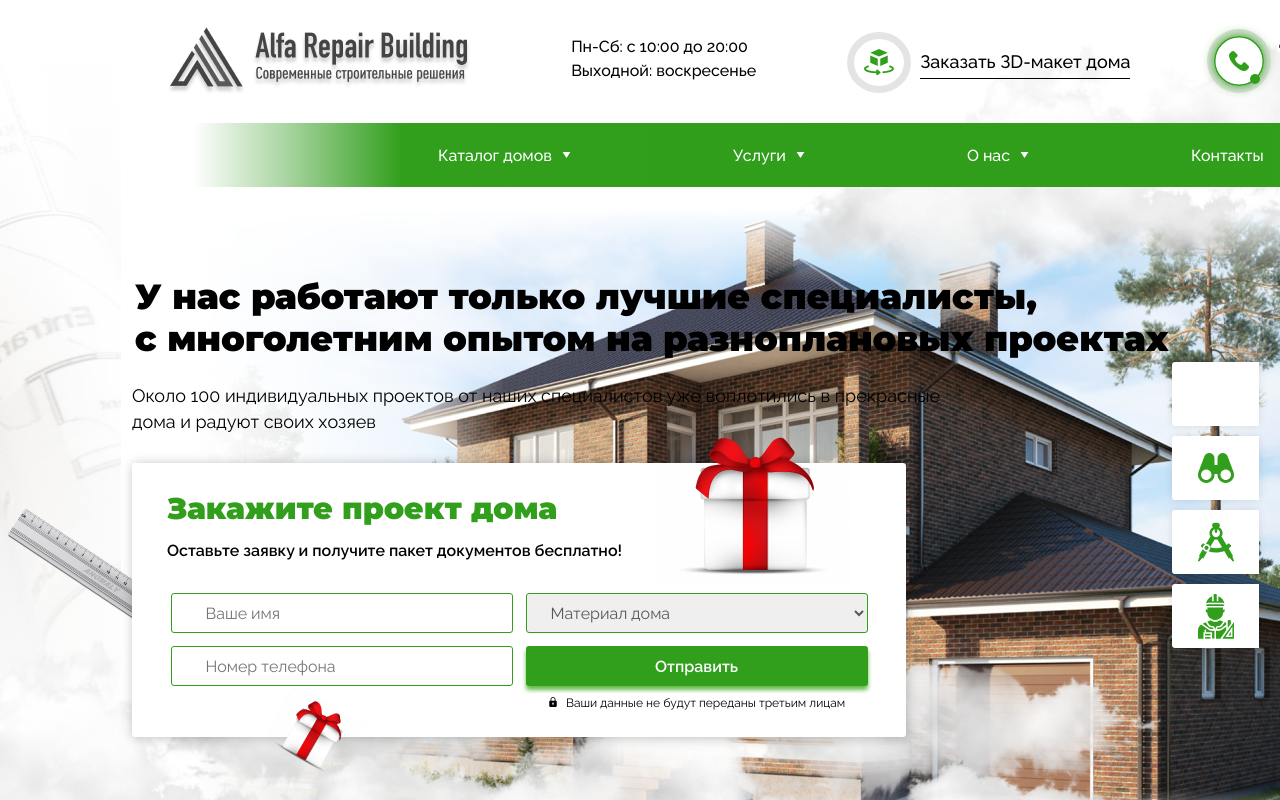
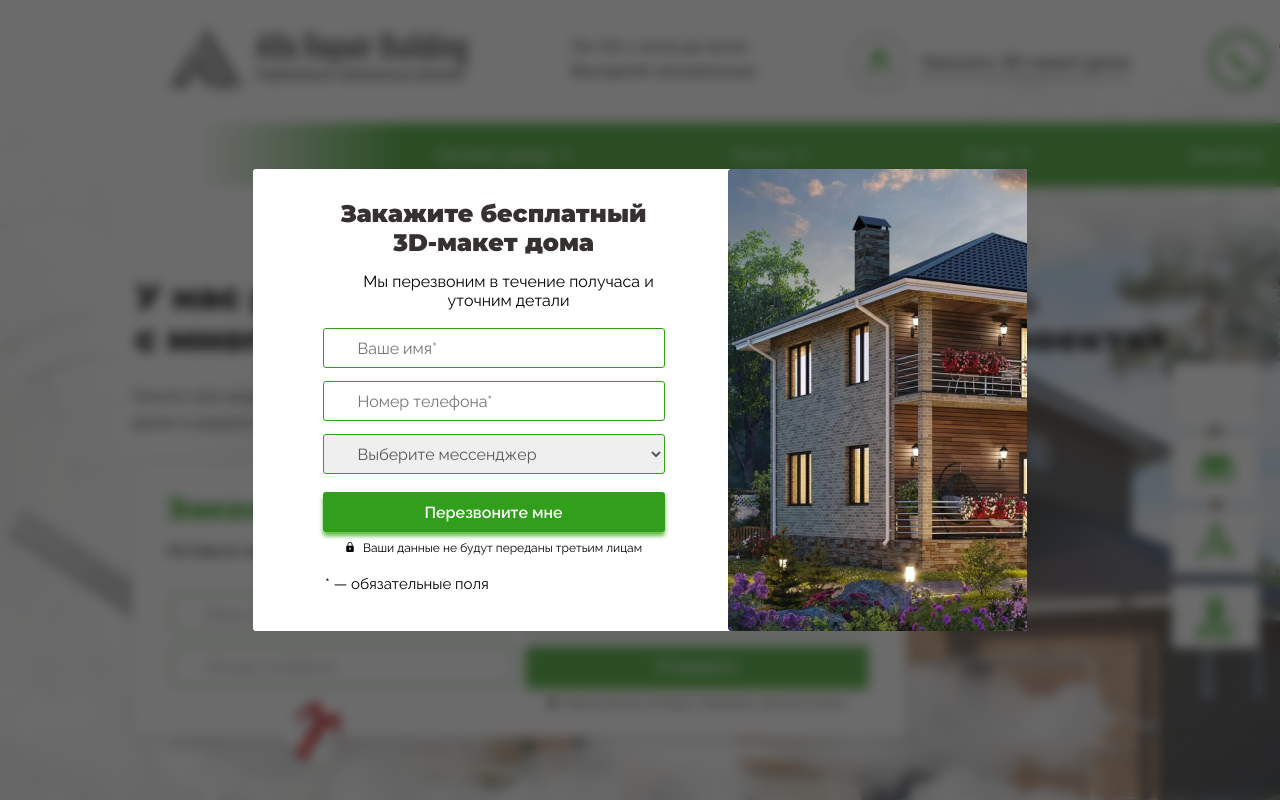
Before and after one commit to rahunak/AlfaDigitalAgency, a website built with webpack: page src/index.html in a window 1280 px wide. Both pictures are taken after a click on the link "Заказать ЗD-макет дома". Shown: the top 800 px of the page. Built offline with nearby package versions, Linux system fonts and the light colour scheme; files whose address does not match are found by name.

Commit message:
feat: have done first popap

```diff
--- /dev/null
+++ b/src/components/scripts/makeOrder.js
@@ -0,0 +1,57 @@
+function hideModalWindow() {
+//   document.body.style.overflow = 'visible';
+  const modal = document.querySelector('.modal');
+  modal.classList.add('hideModal_animation');
+  modal.addEventListener('animationend', function removeAll() {
+    document.body.style = '';
+    modal.remove('showModal_animation', 'hideModal_animation');
+    modal.removeEventListener('click', removeAll);
+    modal.remove();
+  });
+}
+function clickOutsideModal(event) {
+  const content = document.querySelector('.modal__content');
+
+  if (!content) return;
+  const coordsContent = content.getBoundingClientRect();
+
+  if (event.clientX < coordsContent.left || event.clientX > coordsContent.right
+        || event.clientY < coordsContent.top
+        || event.clientY > coordsContent.bottom) {
+    hideModalWindow();
+  }
+}
+function showPopap() {
+//   document.body.style.overflow = 'hidden';
+  document.body.insertAdjacentHTML('afterbegin', `
+<div class="modal showModal_animation">
+<div class="modal__wrapper">
+    <div class="modal__content">
+        <div class="formBlock">
+            <h1 class="formBlock__title">Закажите бесплатный 3D-макет дома</h1>
+            <p class="formBlock__subtitle">Мы перезвоним в течение получаса и уточним детали</p>
+            <form class="makeCallForm" name="makeCall">
+                <input class="input" type="text" placeholder="Ваше имя*" required>
+                <input class="input" type="tel" placeholder="Номер телефона*" required>
+                <select class="orderForm__select select__title" size="1" name="messenger[]" form="orderForm">
+                    <option class=" select__title" selected disabled>Выберите мессенджер</option>
+                    <option class="input" value="Telegram">Telegram</option>
+                    <option class="input" value="Viber">Viber</option>
+                    <option class="input" value="WhatsApp">WhatsApp</option>
+                </select>
+                <button class="submitBtn" type="submit">Перезвоните мне</button>
+            </form>
+            <p class="securityInfo">
+                <span class="padlock"></span>Ваши данные не будут переданы третьим лицам
+            </p>
+            <p class="requireText">* — обязательные поля</p>
+        </div>
+    </div>
+</div>
+</div>
+`);
+  document.querySelector('.modal').addEventListener('click', clickOutsideModal);
+  //   document.querySelector('.modal').addEventListener('click', hideModalWindow);
+}
+
+document.querySelector('#order3DmaketOfHouse').addEventListener('click', showPopap);
--- a/src/components/scss/header.scss
+++ b/src/components/scss/header.scss
@@ -1,6 +1,6 @@
 .header {
     width: 192rem;
-    margin-top: 2.7rem;
+    padding-top: 2.7rem;
     display: flex;
     justify-content: center;
 }
--- /dev/null
+++ b/src/components/scss/popap/popapMakeOrder.scss
@@ -0,0 +1,156 @@
+.showModal_animation {
+    animation-duration: 0.5s;
+    animation-fill-mode: forwards;
+    -webkit-animation-name: showModal; /* Safari 4.0 - 8.0 */
+    -webkit-animation-duration: 0.5s; /* Safari 4.0 - 8.0 */
+    animation-name: showModal;
+}
+.hideModal_animation {
+    animation-duration: 0.5s;
+    animation-fill-mode: forwards;
+    -webkit-animation-name: hideModal; /* Safari 4.0 - 8.0 */
+    -webkit-animation-duration: 0.5s; /* Safari 4.0 - 8.0 */
+    animation-name: hideModal;
+}
+@keyframes showModal {
+    from {
+        opacity: 0;
+    }
+    to {
+        opacity: 1;
+    }
+}
+@keyframes hideModal {
+    from {
+        opacity: 1;
+    }
+    to {
+        opacity: 0;
+    }
+}
+.modal {
+    width: 100%;
+    height: 100%;
+    position: fixed;
+    z-index: 994;
+    background: rgba(41, 41, 41, 0.692);
+    backdrop-filter: blur(6px);
+}
+
+.modal__wrapper {
+    width: 100%;
+    height: 100%;
+    display: flex;
+    justify-content: center;
+    align-items: center;
+}
+
+.modal__content {
+    z-index: 1000;
+    height: 46.2rem;
+    width: 77.4rem;
+    display: flex;
+    justify-content: space-between;
+    background-color: white;
+    border-radius: 3px;
+    background-image: url(../../images/popap/make3Dorfer.png);
+    background-repeat: no-repeat;
+    background-position: 100%;
+    padding-right: 29.9rem;
+    opacity: 1;
+}
+
+.formBlock {
+    width: 100%;
+    display: flex;
+    flex-direction: column;
+    align-items: center;
+    position: relative;
+    left: 3px;
+}
+
+.formBlock__title {
+    width: 32.4rem;
+    height: 5.8rem;
+    font-family: Montserrat900;
+    font-size: 2.4rem;
+    line-height: 2.9rem;
+    color: #363130;
+    text-align: center;
+    margin: 0;
+    margin-top: 3rem;
+}
+
+.formBlock__subtitle {
+    height: 3.8rem;
+    width: 32.4rem;
+    font-family: Raleway400;
+    line-height: 1.9rem;
+    text-align: center;
+    margin-top: 1.5rem;
+    margin-bottom: 1.8rem;
+    position: relative;
+    left: 1.5rem;
+}
+
+.makeCallForm {
+    display: flex;
+    flex-direction: column;
+    justify-content: center;
+    align-items: center;
+    row-gap: 1.3rem;
+}
+
+.submitBtn {
+    width: 34.2rem;
+    height: 4rem;
+    margin-top: 0.5rem;
+    font-family: "Raleway600";
+    font-size: 1.6rem;
+    line-height: 1.9rem;
+    color: #ffffff;
+    background-color: #319f1c;
+    box-shadow: 0px 4px 4px #64bc45;
+    border-radius: 3px;
+    text-align: center;
+}
+
+.input {
+    width: 34.2rem;
+    height: 4rem;
+    border: 1px solid #319f1c;
+    border-radius: 3px;
+    padding-left: 3.4rem;
+}
+.select__title {
+    width: 34.2rem;
+    height: 4rem;
+    border: 1px solid #319f1c;
+    border-radius: 3px;
+    padding-left: 3rem;
+    padding-right: 3rem;
+}
+.securityInfo {
+    margin-top: .9rem;
+    font-family: Raleway400;
+    font-size: 1.2rem;
+    line-height: 14px;
+}
+
+.padlock {
+    background-image: url(../../images/icons/padlock.svg);
+    display: inline-block;
+    width: 1rem;
+    height: 1rem;
+    margin-right: 0.8rem;
+}
+
+.requireText {
+
+    font-family: Raleway400;
+    font-size: 1.5rem;
+    line-height: 1.8rem;
+    align-self: flex-start;
+    margin-left: 6.9rem;
+    margin-top: 2rem;
+}
--- a/src/components/scss/slider.scss
+++ b/src/components/scss/slider.scss
@@ -182,7 +182,7 @@
     row-gap: 1rem;
     justify-content: center;
     align-items: center;
-    z-index: 992;
+    z-index: 952;
 }
 .sidebar__icon {
     height: 6.4rem;
--- a/src/index.html
+++ b/src/index.html
@@ -1,5 +1,5 @@
 <!DOCTYPE html>
-<html>
+<html lang="ru">
 
 <head>
     <meta charset="utf-8">
@@ -24,7 +24,7 @@
                     <div class="cubeInCircle">
                         <img src="./components/images/icons/cube.svg" alt="">
                     </div>
-                    <a href="#" class="button_makeOrder__title">
+                    <a href="#" id="order3DmaketOfHouse" class="button_makeOrder__title">
                         Заказать ЗD-макет дома
                     </a>
 
```
Also changed, not shown: src/index.js (+11 -1 lines), src/components/images/make3DMaket.png (added), src/components/images/popap/make3Dorfer.png (added), src/components/scripts/makeConsultation.js (added), src/components/scripts/thanks.js (added), src/components/scripts/wantToWatchBuilding.js (added), src/components/scss/popap/popapMakeConsultation.scss (added), src/components/scss/popap/popapThanks.scss (added), src/components/scss/popap/popapWantToWatch.scss (added).
